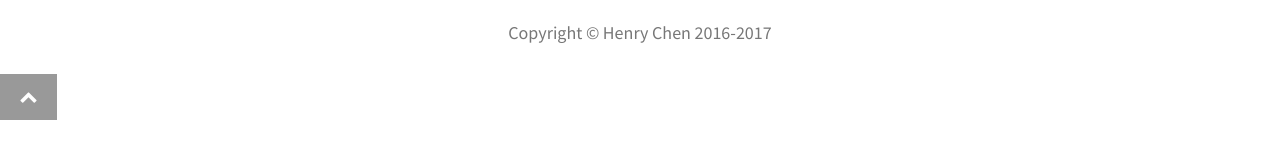
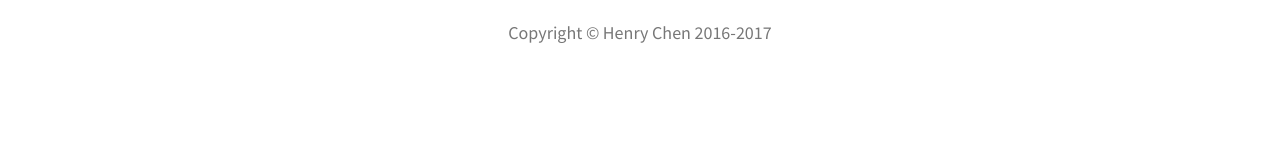
Before and after one commit to henryyc/henryyc.github.io, a plain HTML site: page index.html in a window 1280 px wide. Shown: the part 3067-3225 px from the top of the page. Drawn offline with nearby package versions, Linux system fonts and the light colour scheme; some packages are replaced by stand-ins of ours; a web font is replaced by a local one.

Commit message:
removed chevron

```diff
--- a/index.html
+++ b/index.html
@@ -172,7 +172,6 @@
                 </div>
             </div>
         </div>
-        <a id="to-top" href="#top" class="btn btn-dark btn-lg"><i class="fa fa-chevron-up fa-fw fa-1x"></i></a>
     </footer>
 
     <!-- Portfolio Modals -->
```
